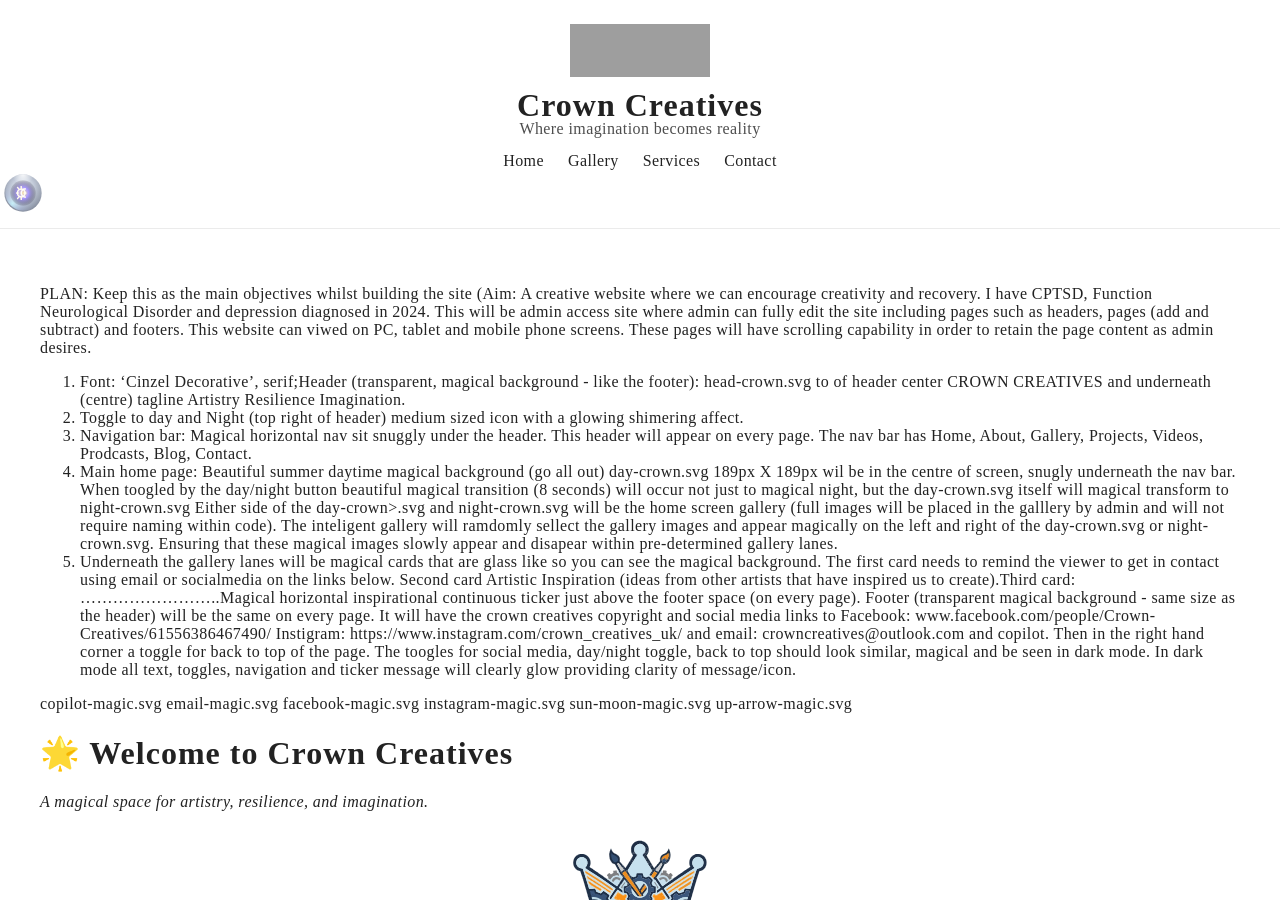
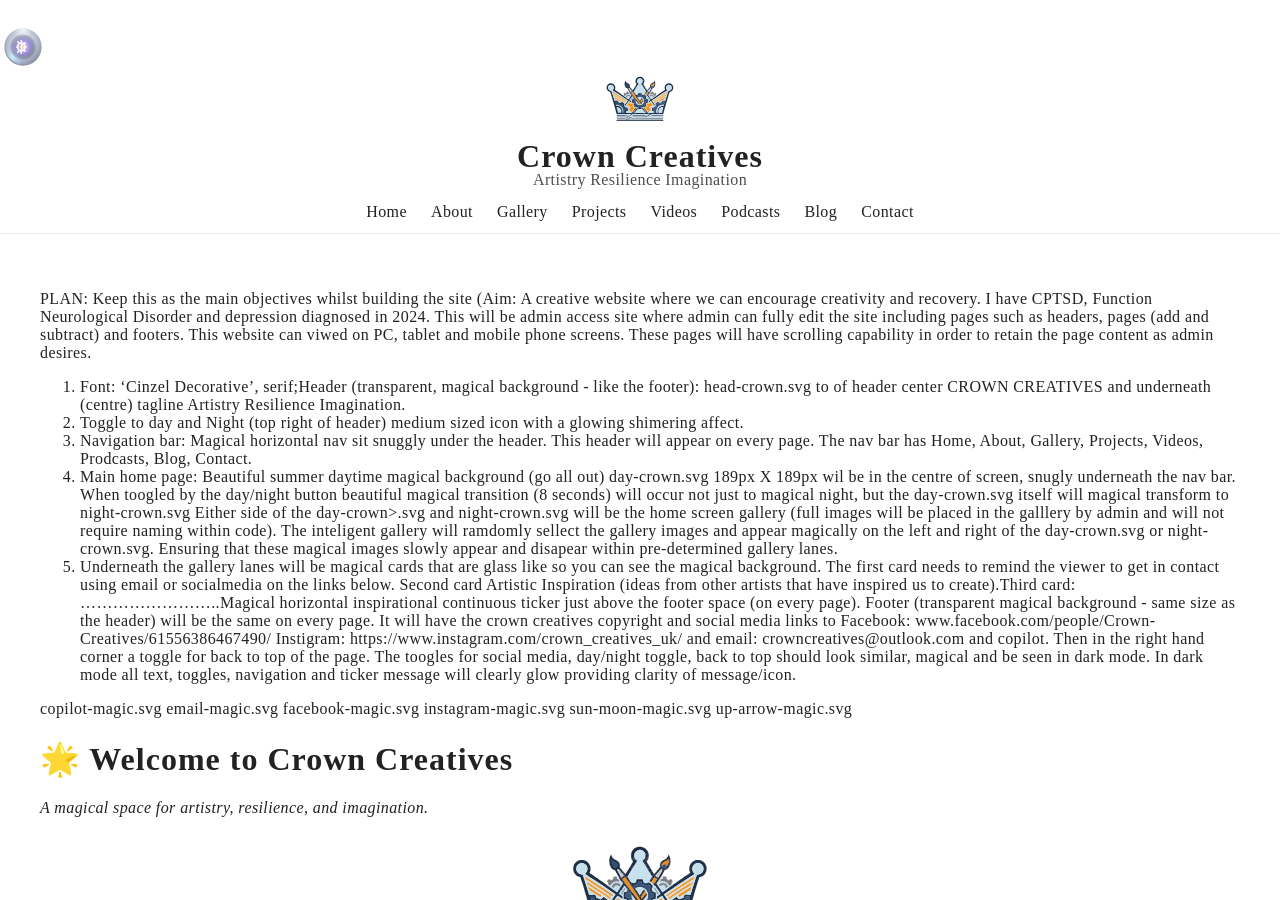
Before and after one commit to PmR76/crown-creatives-v2, a Jekyll site: the page built from PLAN.md, in a window 1280 px wide and 900 px high. Built offline with Jekyll 4.4.1, drawn with Linux system fonts in a browser that asks for light colours; our own code applies the rules of GitHub Pages for plain Markdown files; grey boxes are pictures that could not be loaded.

Commit message:
Update header.html

```diff
--- a/_includes/header.html
+++ b/_includes/header.html
@@ -1,26 +1,33 @@
 <header class="site-header">
 
-  <div class="header-crown-wrapper">
-    <img src="/assets/images/crown-day.svg" class="header-crown-img header-crown-day" alt="">
-    <img src="/assets/images/crown-night.svg" class="header-crown-img header-crown-night" alt="">
+  <!-- Theme Toggle (Rune‑stone) -->
+  <div class="cc-toggle" id="theme-toggle">
+    <img src="/assets/icons/sun-moon-magic.svg" alt="Toggle theme">
   </div>
 
+  <!-- Crown -->
+  <div class="header-crown-wrapper">
+    <img src="/assets/img/head-crown.svg" class="header-crown-img" alt="Crown Creatives Crown">
+  </div>
+
+  <!-- Title + Tagline -->
   <div class="header-title-block">
     <h1 class="site-title">Crown Creatives</h1>
-    <p class="site-tagline">Where imagination becomes reality</p>
+    <p class="site-tagline">Artistry Resilience Imagination</p>
   </div>
 
+  <!-- Navigation -->
   <nav class="site-nav">
     <ul>
       <li><a href="/">Home</a></li>
+      <li><a href="/about/">About</a></li>
       <li><a href="/gallery/">Gallery</a></li>
-      <li><a href="/services/">Services</a></li>
+      <li><a href="/projects/">Projects</a></li>
+      <li><a href="/videos/">Videos</a></li>
+      <li><a href="/podcasts/">Podcasts</a></li>
+      <li><a href="/blog/">Blog</a></li>
       <li><a href="/contact/">Contact</a></li>
     </ul>
   </nav>
 
-  <div class="cc-toggle" id="theme-toggle">
-    <img src="/assets/icons/sun-moon-magic.svg" alt="Toggle theme">
-  </div>
-
 </header>
```
